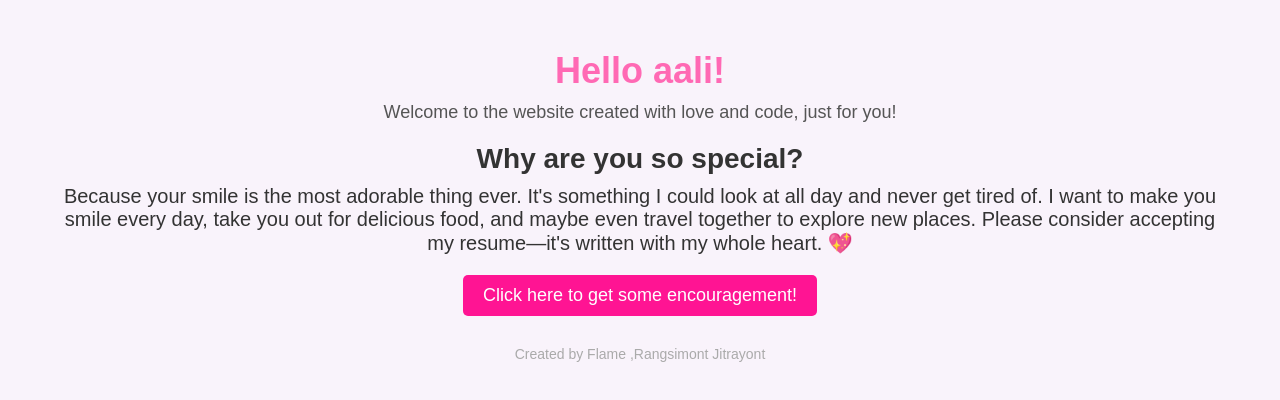
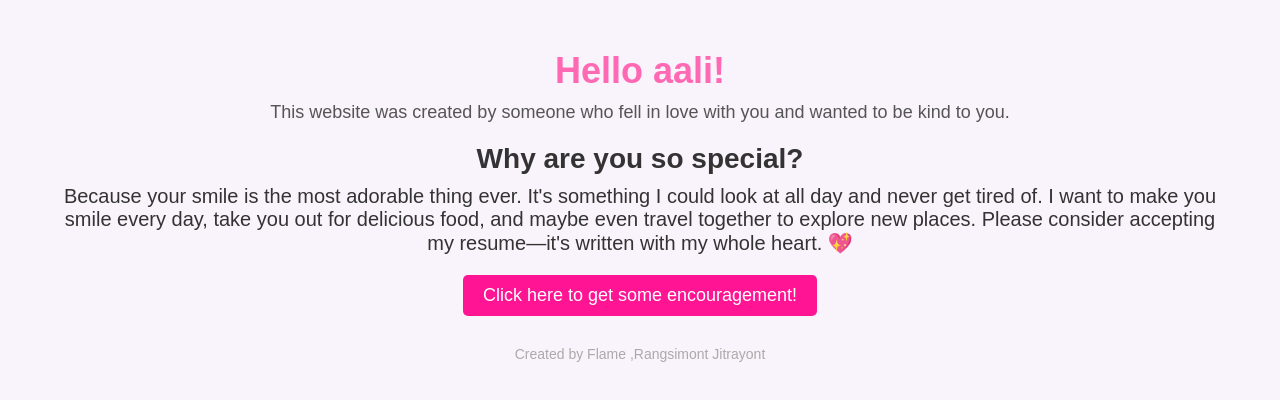
Before and after one commit to Flame0111/jeeb, a plain HTML site: page index.html in a window 1280 px wide. Drawn offline with Linux system fonts and the light colour scheme.

Commit message:
Add files via upload

```diff
--- a/index.html
+++ b/index.html
@@ -11,7 +11,7 @@
     <div class="container">
         <header>
             <h1>Hello aali!</h1>
-            <p>Welcome to the website created with love and code, just for you!</p>
+            <p>This website was created by someone who fell in love with you and wanted to be kind to you.</p>
         </header>
         <section class="content">
             <h2>Why are you so special?</h2>
```
